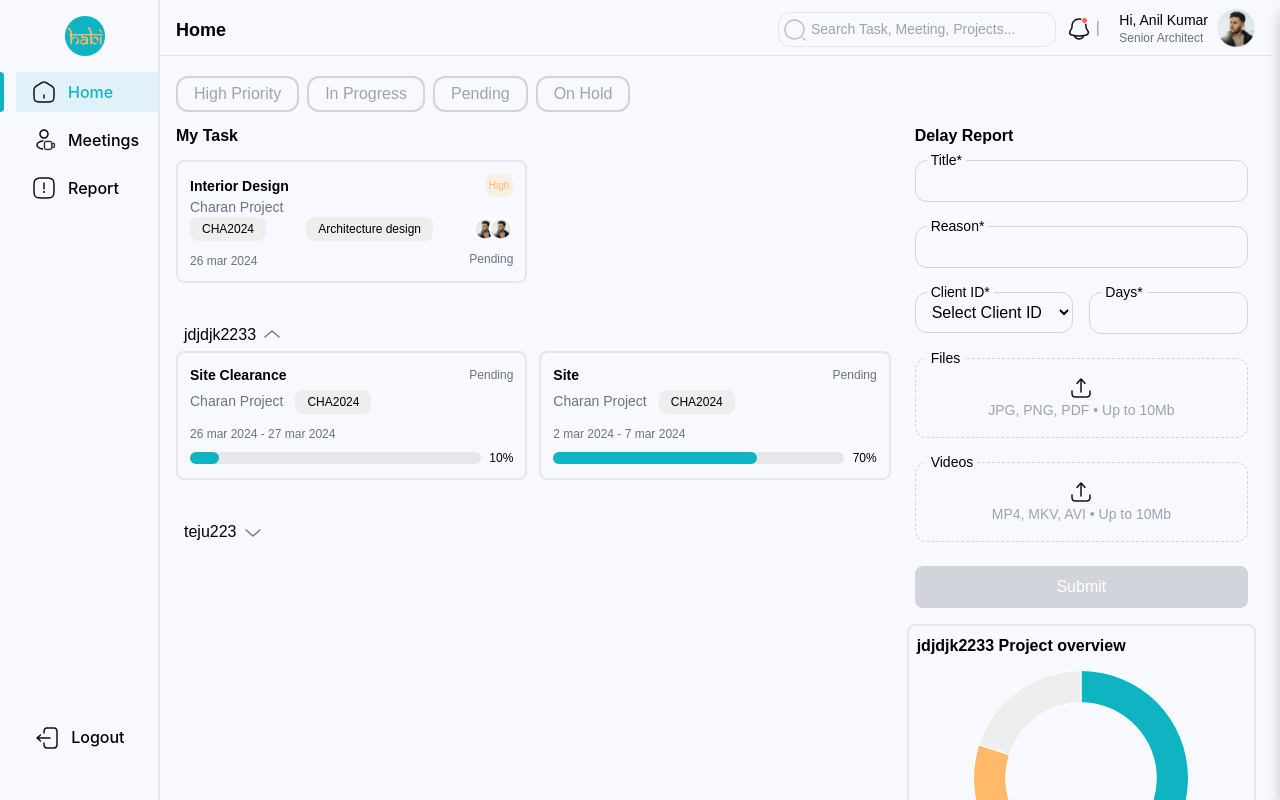
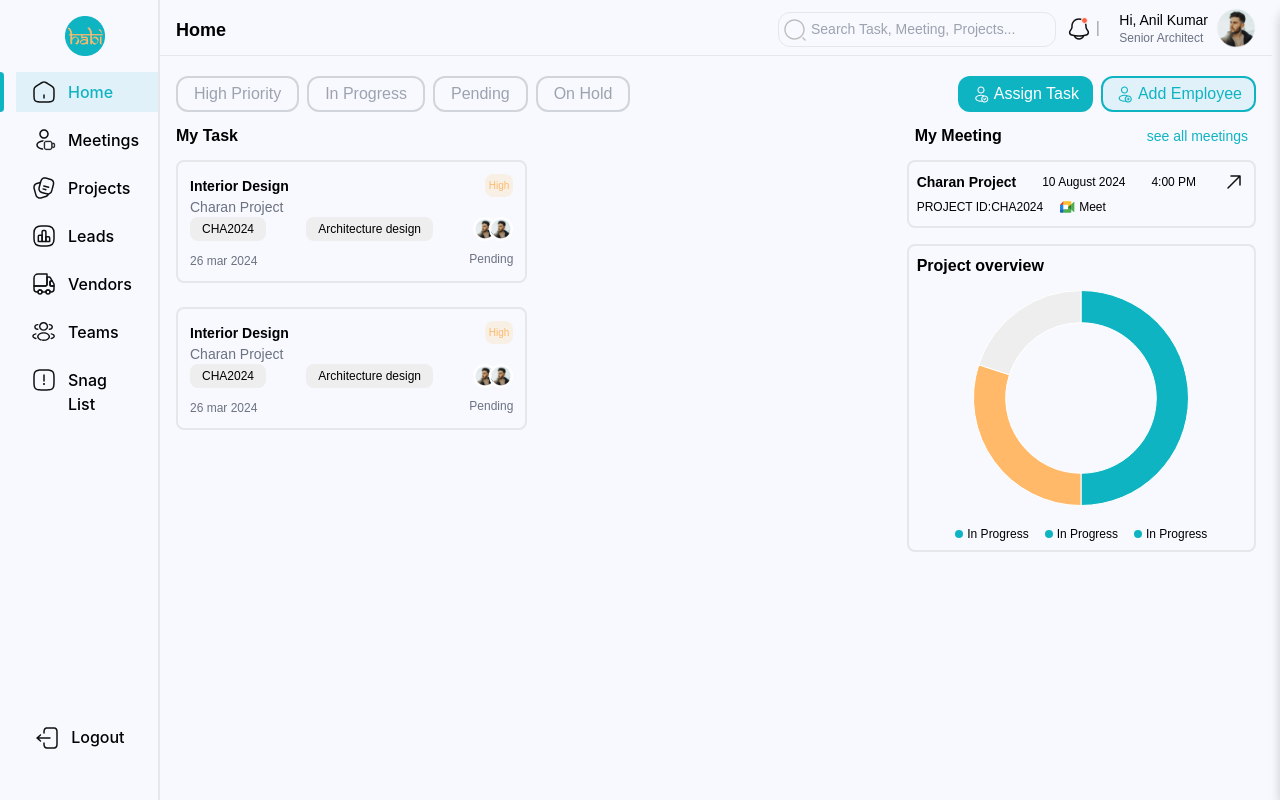
Before and after one commit to tejudharanesh/HABI_internal, a React (Vite) app: page /dashboard in a window 1280 px wide. Shown: the top 800 px of the page. Built offline with nearby package versions, Linux system fonts and the light colour scheme; a web font is replaced by a local one.

Commit message:
added priority

```diff
--- a/src/components/navbar/Navbar.jsx
+++ b/src/components/navbar/Navbar.jsx
@@ -89,11 +89,11 @@ const Navbar = ({ role }) => {
       roles: ["Admin", "Sales", "ProjectManager", "User", "Architect"],
     },
     {
-      id: "report",
+      id: "SnagList",
       icon: report,
       alt: "Report",
-      label: "Report",
-      link: "/",
+      label: "Snag List",
+      link: "/dashboard/snagList",
       roles: ["Admin", "ProjectManager", "siteSupervisor"],
     },
   ];
--- a/src/pages/Leads/Leads.jsx
+++ b/src/pages/Leads/Leads.jsx
@@ -216,7 +216,7 @@ const Leads = () => {
       <div
         className={`flex flex-col bg-layoutColor pl-2 md:px-2 min-h-screen h-auto w-screen md:pl-24 lg:pl-40 text-black`}
       >
-        <Header />
+        <Header title="Leads" />
         <div className="p-2 md:p-4 lg:px-[5%] xl:px-[10%]">
           {/* Add Lead Button */}
           <div className="flex justify-end mb-4">
--- a/src/pages/Projects/Project.jsx
+++ b/src/pages/Projects/Project.jsx
@@ -123,7 +123,7 @@ const ProjectCard = ({ project }) => {
   const navigate = useNavigate();
   return (
     <div
-      className="bg-layoutColor rounded-3xl bg-no-repeat w-[173px] h-[262px] md:w-[270px] md:h-[323px] relative cursor-pointer"
+      className="bg-layoutColor rounded-3xl bg-no-repeat w-[173px] h-[262px] md:w-[270px] md:h-[323px] relative cursor-pointer inline-block mr-2 md:mr-4"
       style={{ backgroundImage: `url(${background})` }}
       onClick={() => {
         navigate("/dashboard/projectsDetails");
@@ -171,8 +171,8 @@ const Project = () => {
       <div
         className={`flex flex-col bg-layoutColor pl-2 md:px-2 h-auto w-screen md:pl-24 lg:pl-40`}
       >
-        <Header />
-        <div className="p-3 md:p-6 space-y-8">
+        <Header title="Projects" />
+        <div className="py-3 md:p-6 space-y-8">
           {/* Active Projects */}
           <div className="flex justify-between items-center mb-4">
             <h2 className="text-lg font-semibold text-gray-600">
@@ -186,7 +186,7 @@ const Project = () => {
             </button>
           </div>
           <div className="md:pr-[20%] lg:pr-0">
-            <div className="grid grid-cols-2 lg:grid-cols-4 xl:grid-cols-5 gap-4">
+            <div>
               {projects.map((project, index) => (
                 <ProjectCard key={index} project={project} />
               ))}
@@ -198,7 +198,7 @@ const Project = () => {
             <h2 className="text-xl font-semibold text-gray-800 mb-4">
               Completed Projects
             </h2>
-            <div className="grid grid-cols-2 lg:grid-cols-4 xl:grid-cols-5 gap-4">
+            <div className="">
               {completedProjects.map((project, index) => (
                 <ProjectCard key={index} project={project} />
               ))}
--- /dev/null
+++ b/src/pages/SnagList/SnagList.jsx
@@ -0,0 +1,18 @@
+import React, { useState, useEffect } from "react";
+import { useNavigate } from "react-router-dom";
+import option from "../../assets/images/option.png";
+import Header from "../../components/header/Header";
+
+const SnagList = () => {
+  return (
+    <div className="min-h-screen flex flex-col items-center bg-layoutColor font-poppins">
+      <div
+        className={`flex flex-col bg-layoutColor pl-2 md:px-2 min-h-screen h-auto w-screen md:pl-24 lg:pl-40 text-black`}
+      >
+        <Header title="Report" />
+      </div>
+    </div>
+  );
+};
+
+export default SnagList;
--- a/src/pages/Vendors/Vendors.jsx
+++ b/src/pages/Vendors/Vendors.jsx
@@ -34,7 +34,7 @@ function Vendors({ vendors, deleteSelectedVendors }) {
       <div
         className={`flex flex-col bg-layoutColor pl-2 md:px-2 h-auto w-screen md:pl-24 lg:pl-40`}
       >
-        <Header />
+        <Header title="Vendors" />
 
         <div className="p-1 py-2 md:p-6">
           <div className="flex justify-end mb-4">
--- a/src/pages/dashboard/Dashboard.jsx
+++ b/src/pages/dashboard/Dashboard.jsx
@@ -10,9 +10,10 @@ import Payment from "../../components/Projects/Payment/Payment";
 import Leads from "../Leads/Leads";
 import Vendors from "../Vendors/Vendors";
 import LeadInformation from "../../components/Leads/LeadInformation";
+import SnagList from "../SnagList/SnagList";
 
 function Dashboard() {
-  const role = "siteSupervisor";
+  const role = "Admin";
 
   const initialVendors = [
     {
@@ -74,6 +75,8 @@ function Dashboard() {
           <Route path="/payment" element={<Payment />} />
           <Route path="/leads" element={<Leads />} />
           <Route path="/lead-details/:id" element={<LeadInformation />} />
+          <Route path="/snagList" element={<SnagList />} />
+
           <Route
             path="/vendors"
             element={
```
